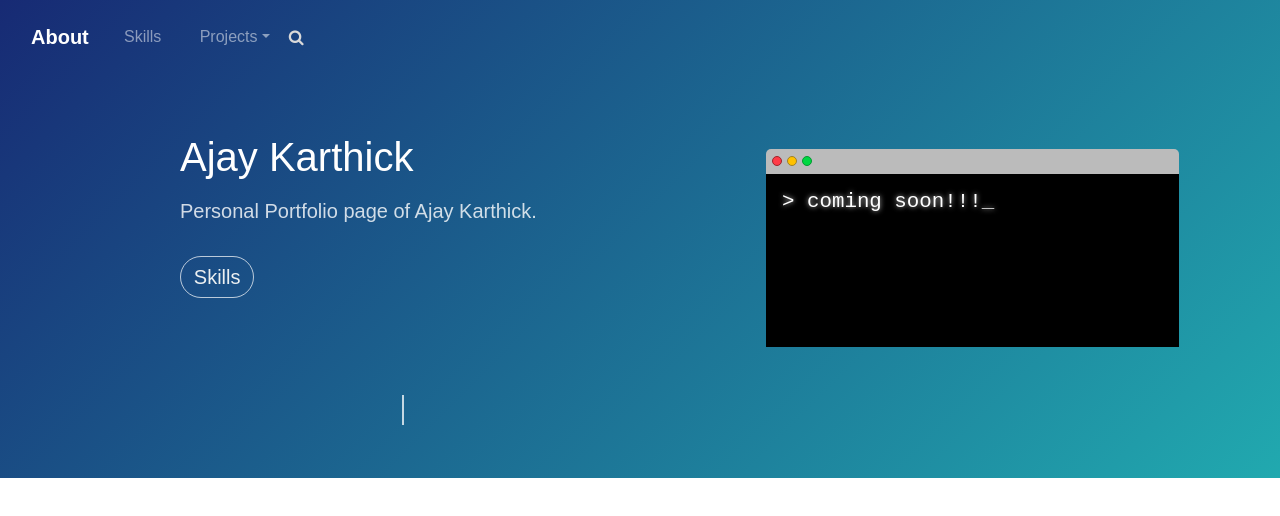
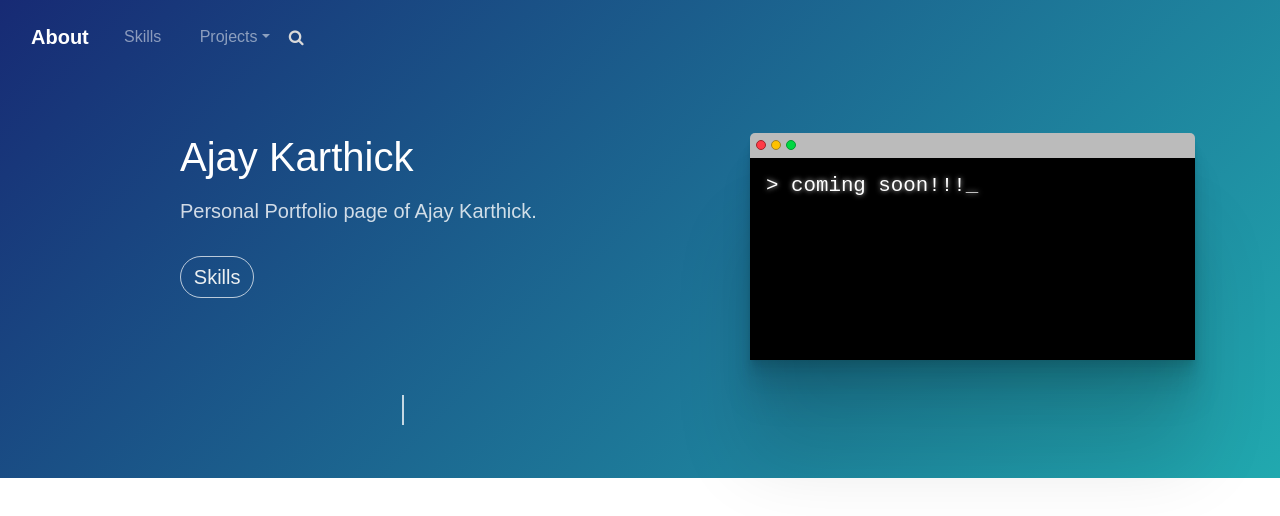
Before and after one commit to iajaykarthick/ajaykarthick.github.io, an Angular app: page / in a window 1280 px wide. Shown: the top 516 px of the page. Built offline with nearby package versions, Linux system fonts and the light colour scheme.

Commit message:
Added shadow for terminal box

```diff
--- a/src/app/header/section1-main/section1.main.component.css
+++ b/src/app/header/section1-main/section1.main.component.css
@@ -1,4 +1,5 @@
 .hero {
+  perspective: 1000px;
   margin-top: 20px;
   text-align: center;
 }
@@ -52,7 +53,15 @@
 .terminal {
   height: 100%;
   width: 100%;
-  padding: 1rem;
+  box-sizing: border-box;
+  box-shadow:
+  0 2.8px 2.2px rgba(0, 0, 0, 0.034),
+  0 6.7px 5.3px rgba(0, 0, 0, 0.048),
+  0 12.5px 10px rgba(0, 0, 0, 0.06),
+  0 22.3px 17.9px rgba(0, 0, 0, 0.072),
+  0 41.8px 33.4px rgba(0, 0, 0, 0.086),
+  0 100px 80px rgba(0, 0, 0, 0.12);
+  border-radius: 5px;
 }
 
 .buttons {
@@ -108,8 +117,8 @@
   left: 0;
   width: 100%;
   height: 100%;
-  background:
-    repeating-linear-gradient (
+  background: repeating-linear-gradient
+    (
       0deg,
       rgba(black, 0.15),
       rgba(black, 0.15) 1px,
@@ -151,8 +160,7 @@
 
 /* Animation */
 .type-writer-effect {
-  animation:
-    typewriter 4s steps(40) 1s infinite normal both,
+  animation: typewriter 4s steps(40) 1s infinite normal both,
     blinkTextCursor 500ms steps(40) infinite normal;
 }
 
```
